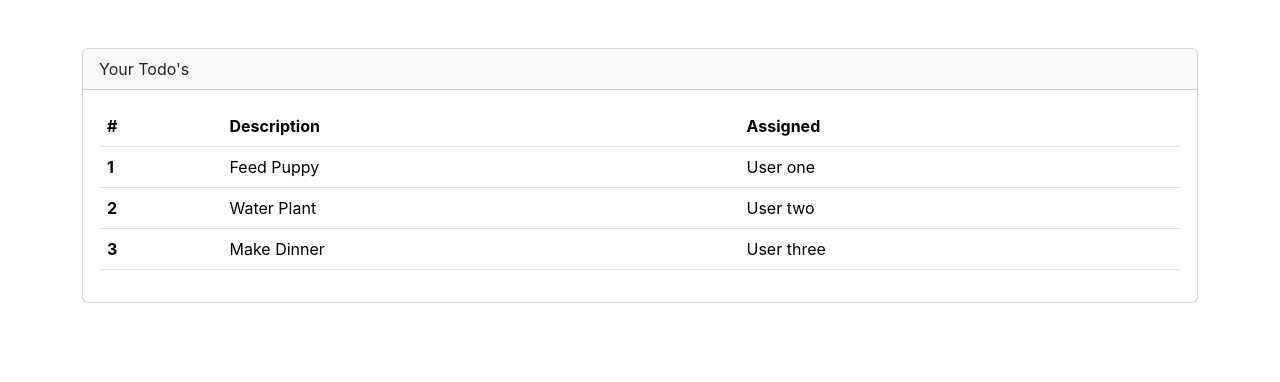
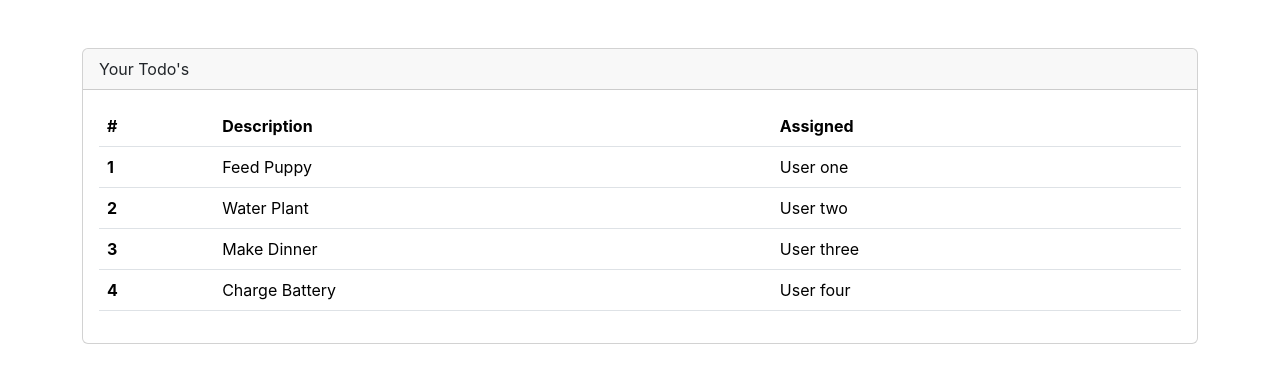
Before and after one commit to ozgurbayrasa/Spring-React-Practice, a React (Create React App) app in the folder React Practice/react-todo-demo/react-todos/: page / in a window 1280 px wide. Shown: the top 382 px of the page. Built offline with nearby package versions, Linux system fonts and the light colour scheme.

Commit message:
Display Lists Dynamically

```diff
--- a/React Practice/react-todo-demo/react-todos/src/App.js
+++ b/React Practice/react-todo-demo/react-todos/src/App.js
@@ -6,7 +6,8 @@ function App() {
   const todos =[
     {rowNumber: 1, rowDescription: 'Feed Puppy', rowAssigned: 'User one'},
     {rowNumber: 2, rowDescription: 'Water Plant', rowAssigned: 'User two'},
-    {rowNumber: 3, rowDescription: 'Make Dinner', rowAssigned: 'User three'}
+    {rowNumber: 3, rowDescription: 'Make Dinner', rowAssigned: 'User three'},
+    {rowNumber: 4, rowDescription: 'Charge Battery', rowAssigned: 'User four'}
   ]
 
   return (
--- a/React Practice/react-todo-demo/react-todos/src/components/TodoTable.js
+++ b/React Practice/react-todo-demo/react-todos/src/components/TodoTable.js
@@ -13,21 +13,12 @@ function TodoTable(props){
                 </tr>
             </thead>
             <tbody>
-                <ToDoRowItem
-                rowNumber={props.todos[0].rowNumber}
-                rowDescription={props.todos[0].rowDescription}
-                rowAssigned={props.todos[0].rowAssigned}/>
-
-                <ToDoRowItem
-                rowNumber={props.todos[1].rowNumber}
-                rowDescription={props.todos[1].rowDescription}
-                rowAssigned={props.todos[1].rowAssigned}/>
-
-                <ToDoRowItem
-                rowNumber={props.todos[2].rowNumber}
-                rowDescription={props.todos[2].rowDescription}
-                rowAssigned={props.todos[2].rowAssigned}/>
-
+                {props.todos.map(todo => (
+                    <ToDoRowItem
+                        rowNumber={todo.rowNumber}
+                        rowDescription={todo.rowDescription}
+                        rowAssigned={todo.rowAssigned}/>
+                ))}
             </tbody>
 
         </table>
```
